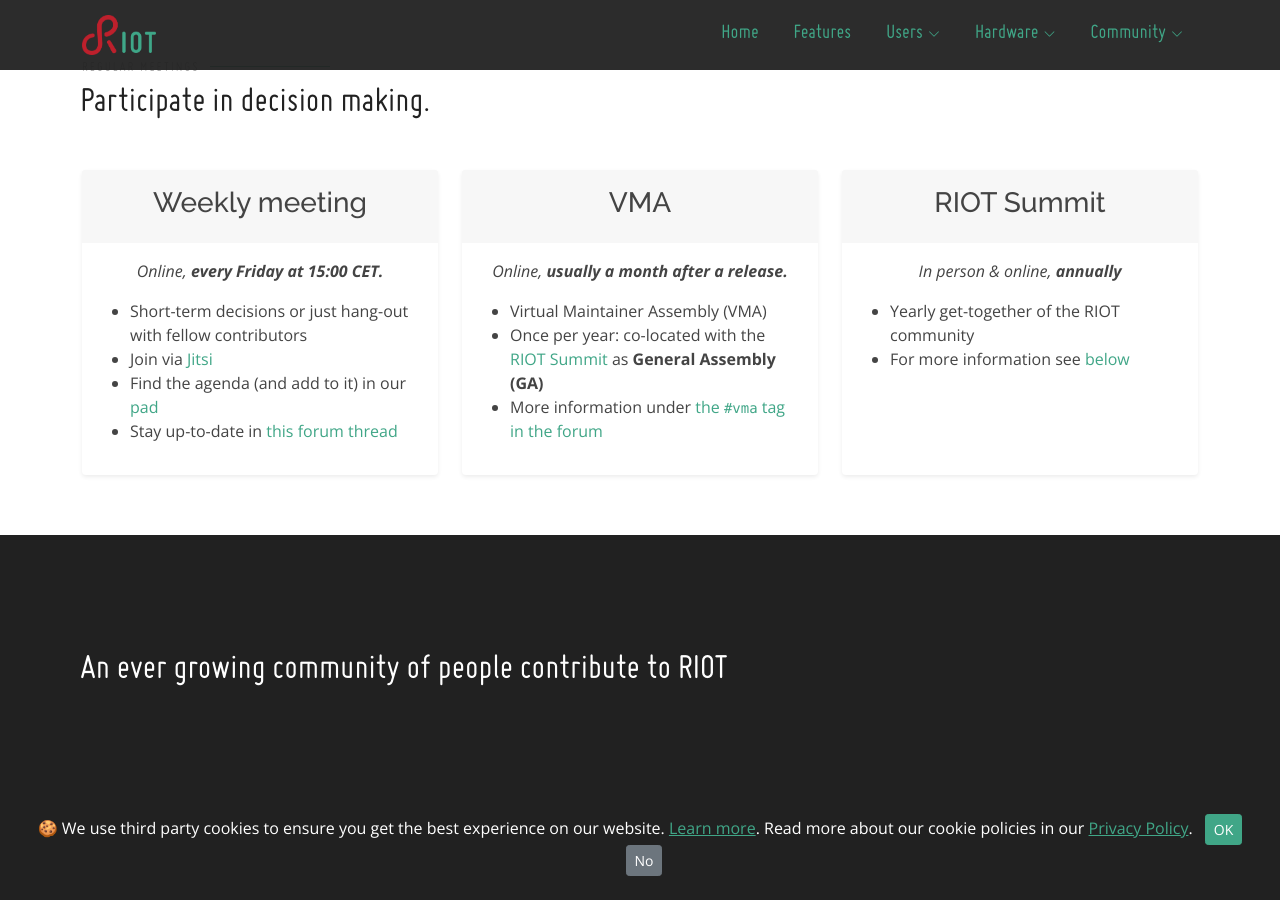
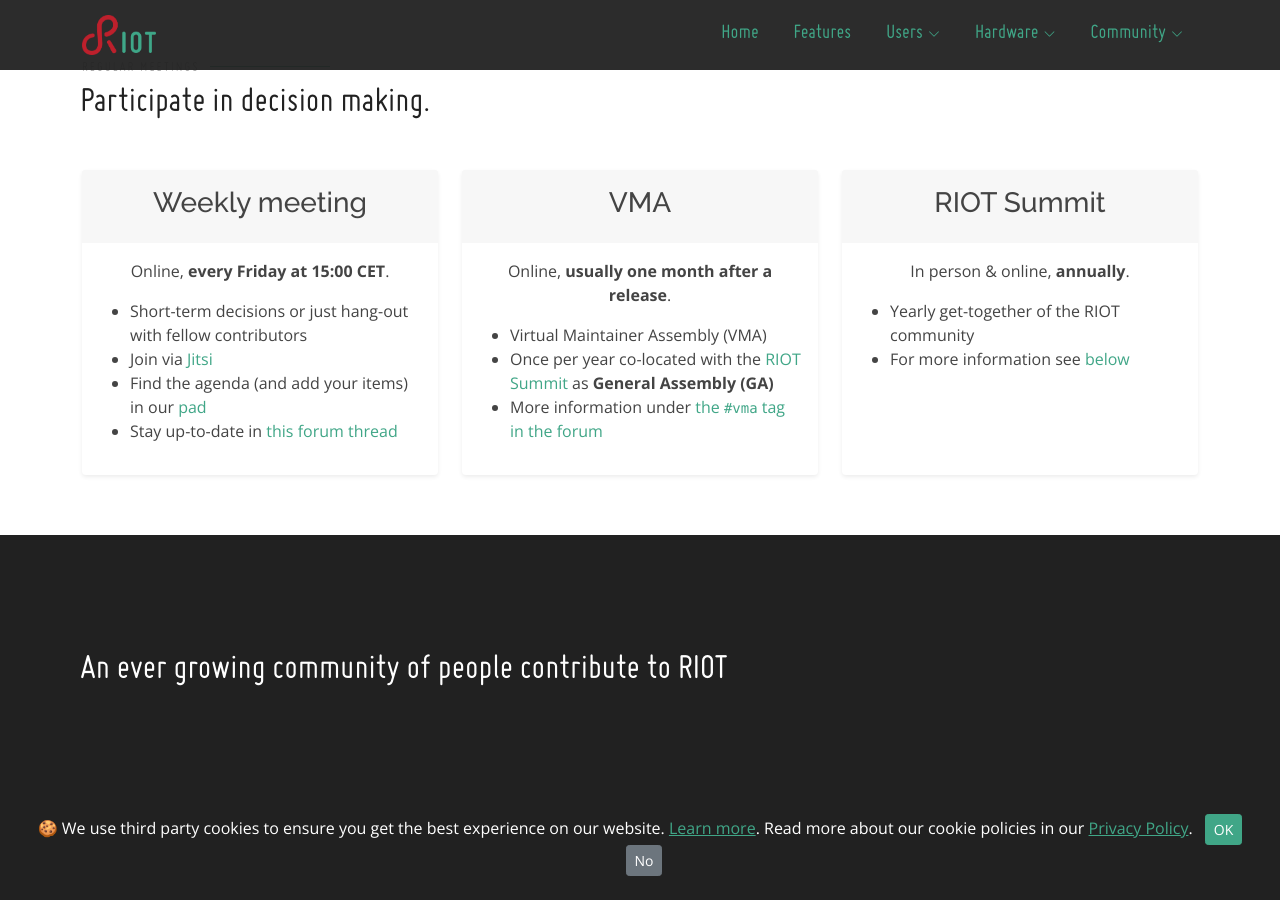
Before and after one commit to RIOT-OS/riot-os.org, a Jekyll site: the page built from community.html, in a window 1280 px wide and 900 px high, scrolled down 1616 px. Built offline with Jekyll 4.4.1, drawn with Linux system fonts in a browser that asks for light colours; some web fonts are replaced.

Commit message:
fixup! community: add information about regular meetings

```diff
--- a/community.html
+++ b/community.html
@@ -132,13 +132,13 @@
               </div>
               <div class="card-body">
                 <div class="card-text">
-                  <p class="fst-italic text-center">
-                    Online, <strong>every Friday at 15:00 CET.</strong>
+                  <p class="text-center">
+                    Online, <strong>every Friday at 15:00 CET</strong>.
                   </p>
                   <ul>
                     <li>Short-term decisions or just hang-out with fellow contributors</li>
                     <li>Join via <a href="https://meet.jit.si/RIOT-weekly-coordination-meeting">Jitsi</a></li>
-                    <li>Find the agenda (and add to it) in our <a href="https://pad.riot-os.org/RIOT-weekly-coordination-meeting">pad</a></li>
+                    <li>Find the agenda (and add your items) in our <a href="https://pad.riot-os.org/RIOT-weekly-coordination-meeting">pad</a></li>
                     <li>Stay up-to-date in <a href="https://forum.riot-os.org/#tbd">this forum thread</a></li>
                   </ul>
                 </div>
@@ -153,12 +153,12 @@
               </div>
               <div class="card-body">
                 <div class="card-text">
-                  <p class="fst-italic text-center">
-                    Online, <strong>usually a month after a release.</strong>
+                  <p class="text-center">
+                    Online, <strong>usually one month after a release</strong>.
                   </p>
                   <ul>
                     <li>Virtual Maintainer Assembly (VMA)</li>
-                    <li>Once per year: co-located with the <a href="#summit">RIOT Summit</a> as
+                    <li>Once per year co-located with the <a href="#summit">RIOT Summit</a> as
                       <strong>General Assembly (GA)</strong></li>
                     <li>More information under <a href="https://forum.riot-os.org/tag/vma">the <code>#vma</code> tag in the forum</a></li>
                   </ul>
@@ -174,8 +174,8 @@
               </div>
               <div class="card-body">
                 <div class="card-text">
-                  <p class="fst-italic text-center">
-                    In person &amp; online, <strong>annually</strong>
+                  <p class="text-center">
+                    In person &amp; online, <strong>annually</strong>.
                   </p>
                   <ul>
                     <li>Yearly get-together of the RIOT community</li>
```
